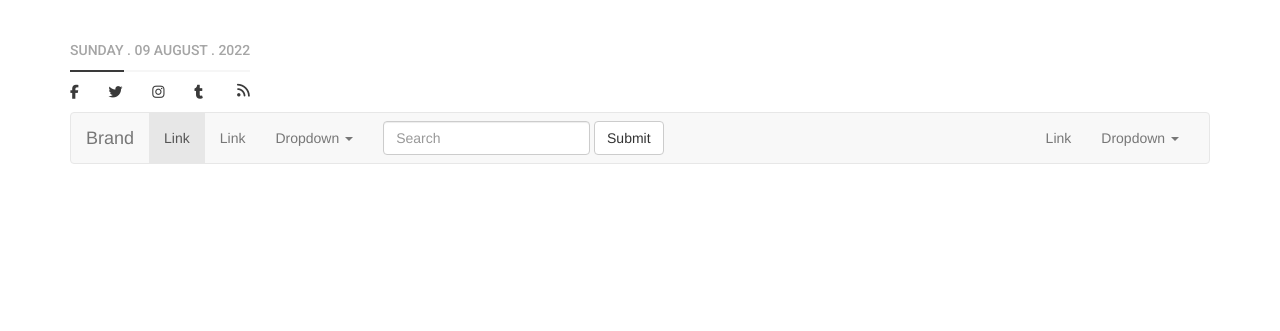
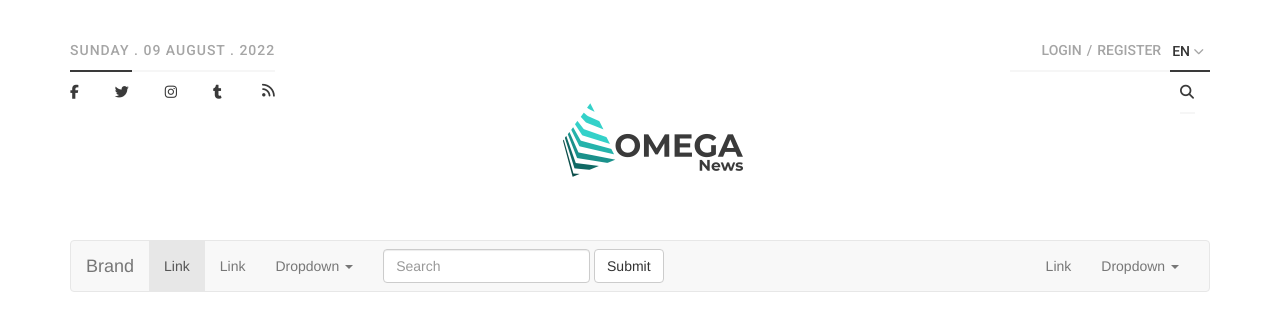
Before and after one commit to TouKhen/Paris_MVC_Eval, a PHP site: page /mvc-eval/front/home.html in a window 1280 px wide. Shown: the top 331 px of the page. Run offline with PHP 8.4, Linux system fonts and the light colour scheme; some libraries are stand-ins or nearby versions.

Commit message:
mid day commit

```diff
--- a/front/home.html
+++ b/front/home.html
@@ -14,16 +14,18 @@
 <div class="container" id="page">
     <header class="">
         <div>
+            <!-- Start of .header-trio -->
             <div class="header-trio">
-                <div class="header-left">
-                    <div class="header-left-top">
+                <!-- .header-trio-left -->
+                <div class="header-trio-left">
+                    <div class="header-trio-left-top">
                         <p class="title">sunday . 09 august . 2022</p>
                     </div>
-                    <div class="header-middle">
-                        <div class="header-middle-left"></div>
-                        <div class="header-middle-right"></div>
+                    <div class="header-trio-left-middle">
+                        <div class="header-trio-left-middle-left"></div>
+                        <div class="header-trio-left-middle-right"></div>
                     </div>
-                    <div class="header-left-bottom">
+                    <div class="header-trio-left-bottom">
                         <ul>
                             <li><a href="#"><i class="fab fa-facebook-f"></i></a></li>
                             <li><a href="#"><i class="fab fa-twitter"></i></a></li>
@@ -33,9 +35,38 @@
                         </ul>
                     </div>
                 </div>
-                <div class="header-right"></div>
+                <!-- .header-trio-middle -->
+                <div class="header-trio-middle">
+                    <a href="#"><img src="../img/img_site/logo-omega_200x200.png" alt=""></a>
+                </div>
+                <!-- .header-trio-right -->
+                <div class="header-trio-right">
+                    <div class="header-trio-right-top">
+                        <p><a href="#">login</a></p>
+                        <p>/</p>
+                        <p><a href="#">register</a></p>
+                        <!-- Small button group -->
+                        <div class="btn-group">
+                            <button class="dropdown-toggle"
+                                    type="button" data-toggle="dropdown"
+                                    aria-haspopup="true" aria-expanded="false">
+                                EN <i class="fas fa-chevron-down fa-xs"></i>
+                            </button>
+                            <ul class="dropdown-menu">
+                                <a href="#">FR</a>
+                            </ul>
+                        </div>
+                    </div>
+                    <div class="header-trio-right-middle">
+                        <div class="header-trio-right-middle-left"></div>
+                        <div class="header-trio-right-middle-right"></div>
+                    </div>
+                    <div class="header-trio-right-bottom">
+                        <p><i class="fas fa-search"></i></p>
+                    </div>
+                </div>
             </div>
-            <div></div>
+            <!-- End of .header-trio -->
         </div>
         <nav class="navbar navbar-default">
             <div class="container-fluid">
--- a/public/css/style.css
+++ b/public/css/style.css
@@ -8,7 +8,7 @@
 /* font-family: 'Alegreya Sans', sans-serif; */
 
 /*
- ?
+ ? Colors
  */
 
 :root{
@@ -32,6 +32,7 @@
 
 .title, .lien{
     font-family: 'Roboto', sans-serif;
+    letter-spacing: 1px;
 }
 
 .header-trio{
@@ -40,47 +41,63 @@
     justify-content: space-between;
 }
 
-.header-left, .header-right{
-    width: fit-content;
+.header-trio-left, .header-trio-right{
+    min-width: 200px;
     display: flex;
     flex-direction: column;
 }
 
-.header-left-top{
+/*
+ ? Start of .header-trio-left
+*/
+
+.header-trio-left{
+    padding-right: 20px;
+}
+
+.header-trio-left-top{
     padding-bottom: 10px;
 }
 
-.header-left-top p{
+.header-trio-left-top p{
     text-transform: uppercase;
     color: var(--gray);
+    font-weight: 500;
     margin: 0;
-    font-weight: 500;
 }
 
-.header-middle{
+/*
+ ? Start of little bars
+*/
+
+.header-trio-left-middle{
     display: flex;
     flex-direction: row;
     height: 2px;
     width: 100%;
 }
 
-.header-middle-left{
+.header-trio-left-middle-left{
     width: 30%;
     height: 2px;
     background-color: var(--black);
 }
 
-.header-middle-right{
+.header-trio-left-middle-right{
     width: 70%;
     height: 2px;
     background-color: rgba(165, 165, 165, 0.1);
 }
 
-.header-left-bottom{
+/*
+ ? End of little bars
+*/
+
+.header-trio-left-bottom{
     padding-top: 10px;
 }
 
-.header-left-bottom ul{
+.header-trio-left-bottom ul{
     display: flex;
     list-style: none;
     flex-direction: row;
@@ -88,6 +105,112 @@
     padding-left: 0;
 }
 
-.header-left-bottom ul li a{
+.header-trio-left-bottom ul li a{
     color: var(--black);
 }
+/*
+ ? End of .header-trio-left
+*/
+
+/*
+ ? Start of .header-trio-right
+*/
+
+.header-trio-right{
+    font-family: 'Roboto', sans-serif;
+    font-weight: 500;
+}
+
+.header-trio-right-top{
+    display: flex;
+    justify-content: flex-end;
+}
+
+.header-trio-right p{
+    text-transform: uppercase;
+    color: var(--gray);
+    display: inline-block;
+    margin-right: 5px;
+}
+
+.header-trio-right p a{
+    color: var(--gray);
+}
+
+.header-trio-right div .btn-group button{
+    background-color: transparent;
+    border: none;
+    outline: none;
+    box-shadow: none !important;
+}
+
+.header-trio-right div .btn-group button:focus{
+    background-color: transparent;
+    border: none;
+    outline: none;
+    box-shadow: none !important;
+}
+
+.header-trio-right div .btn-group button i{
+    color: var(--gray);
+}
+
+/*
+ ? Start of little bars
+*/
+
+.header-trio-right-middle{
+    display: flex;
+    flex-direction: row;
+    height: 2px;
+    width: 100%;
+}
+
+.header-trio-right-middle-left{
+    width: 80%;
+    height: 2px;
+    background-color: rgba(165, 165, 165, 0.1);
+}
+
+.header-trio-right-middle-right{
+    width: 20%;
+    height: 2px;
+    background-color: var(--black);
+}
+
+/*
+ ? End of little bars
+*/
+
+.header-trio-right-bottom{
+    margin-top: 10px;
+    display: flex;
+    justify-content: flex-end;
+}
+
+.header-trio-right-bottom p{
+    margin-right: 15px;
+    padding-bottom: 10px;
+    border-bottom: 2px solid rgba(165, 165, 165, 0.1);
+    color: var(--black);
+    letter-spacing: 1px;
+}
+
+.header-trio-right-bottom p:hover{
+    cursor: pointer;
+}
+
+.header-trio-right-top .btn-group ul{
+    width: 42px;
+    min-width: fit-content;
+    text-align: center;
+    box-shadow: none;
+}
+
+.header-trio-right-top .btn-group ul a{
+    color: var(--gray);
+}
+
+/*
+ ? End of .header-trio-right
+*/
```
